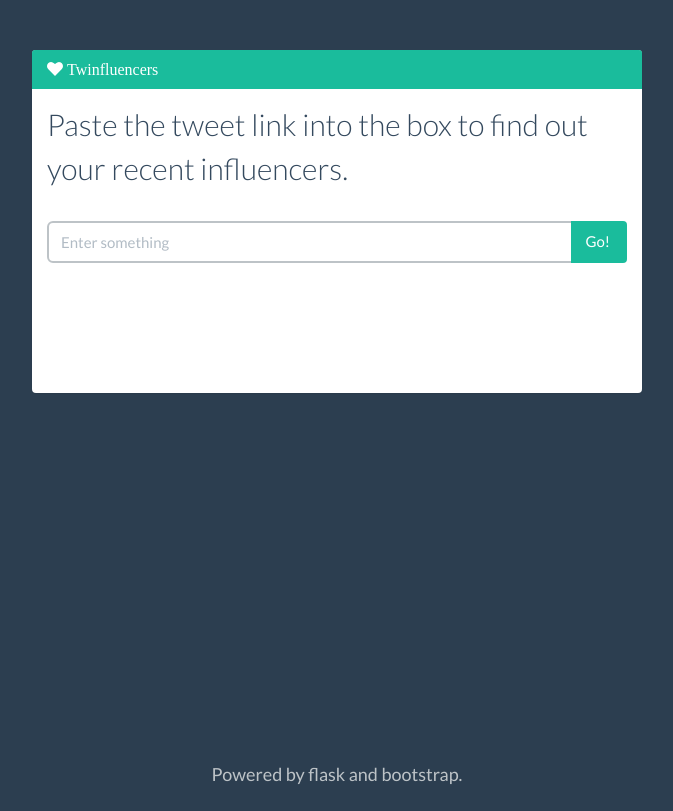
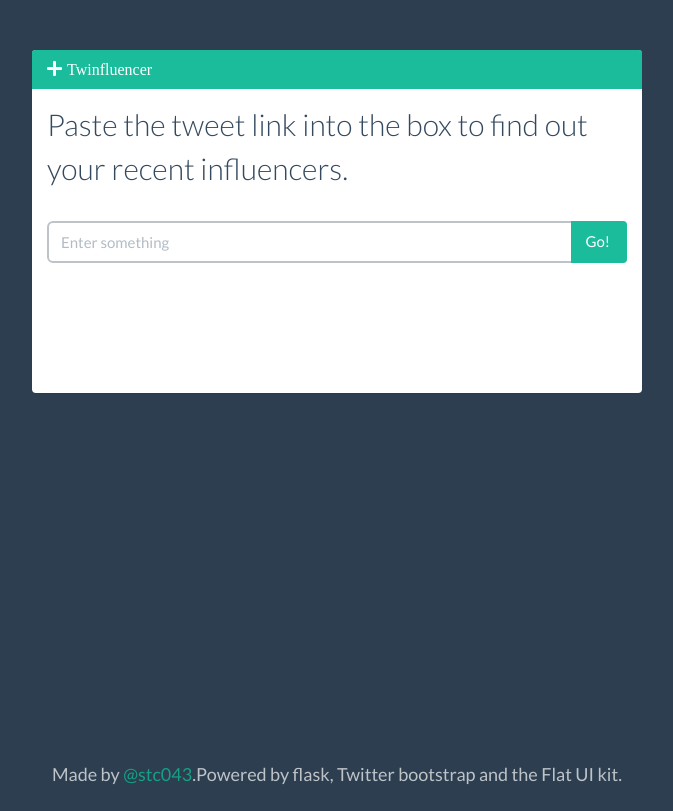
Before and after one commit to sebinthomas/twinfluencer, a Flask app: page /rank in a window 1280 px wide. Shown: the whole page, without its empty margins (303-976 px from the left). Run offline with Flask 2, Linux system fonts and the light colour scheme; the visitor is signed in with stand-in values (Sample User, id 1); data comes from the database, SQL or seed files in the repository; parts of the project's set-up code (start-up, migrations or seed data) failed here and were passed over; some libraries are stand-ins or nearby versions.

Commit message:
attributions

```diff
--- a/twinfluencer/__init__.py
+++ b/twinfluencer/__init__.py
@@ -1,10 +1,14 @@
 #!flask/bin/python
+import os
 
 from flask import Flask
 from flask.ext.sqlalchemy import SQLAlchemy
 
 app= Flask(__name__)
-app.config.from_pyfile('config.cfg')
+app.config.from_pyfile("config.cfg")
+if os.environ.get("DATABASE_URL"):
+    app.config["SQLALCHEMY_DATABASE_URI"]=os.environ["DATABASE_URL"]
+
 db=SQLAlchemy(app)
 
 from twinfluencer import views,models
--- a/twinfluencer/templates/top.html
+++ b/twinfluencer/templates/top.html
@@ -34,7 +34,7 @@
 
 <div id="footer">
     <div class="container">
-        <p class="text-muted text-center">Powered by flask and bootstrap. </p>
+        <p class="text-muted text-center">Made by <a href="http://www.twitter.com/stc043">@stc043</a>.Powered by flask, Twitter bootstrap and the Flat UI kit. </p>
     </div>
 </div>
     <!-- /.container -->
--- a/twinfluencer/templates/tweetpage.html
+++ b/twinfluencer/templates/tweetpage.html
@@ -10,7 +10,7 @@ $SCRIPT_ROOT={{ request.script_root|tojson|safe }};
 
 <div class="container padder">
     <div class="panel panel-default">
-        <div class="panel-heading"><h4 class="panel-title"><span class="fui-heart"> Twinfluencers</span></h4></div>
+        <div class="panel-heading"><h4 class="panel-title"><span class="fui-plus"> Twinfluencer</span></h4></div>
         <div class="panel-body">
             <p class="lead"> Paste the tweet link into the box to find out your recent influencers.</p>
             <div class="input-group">
--- a/twinfluencer/views.py
+++ b/twinfluencer/views.py
@@ -43,7 +43,7 @@ def login():
 def authorized(resp):
     next_url=request.args.get("next") or url_for("rank")
     if resp is None:
-        flash("denied")
+        print "request denied"
         return redirect(next_url)
     user=User.query.filter_by(name=resp["screen_name"]).first()
 
@@ -52,6 +52,7 @@ def authorized(resp):
         db.session.add(user)
         db.session.commit()
     session["user_id"]=user.id
+    print "user @ %s registered" %user.id
     return redirect(next_url)
 
 # view that returns a JSON object of the retweets which is then processed clientside.
@@ -70,6 +71,7 @@ def stats():
                 data={"status":{"message":"clear","code":500},"data":resp.data}
             else:
                 data={"status":{"message":"response from twitter is bad","code":503}}
+            print "stats for id %s queried"%id
             return jsonify(**data)
 
 
```
